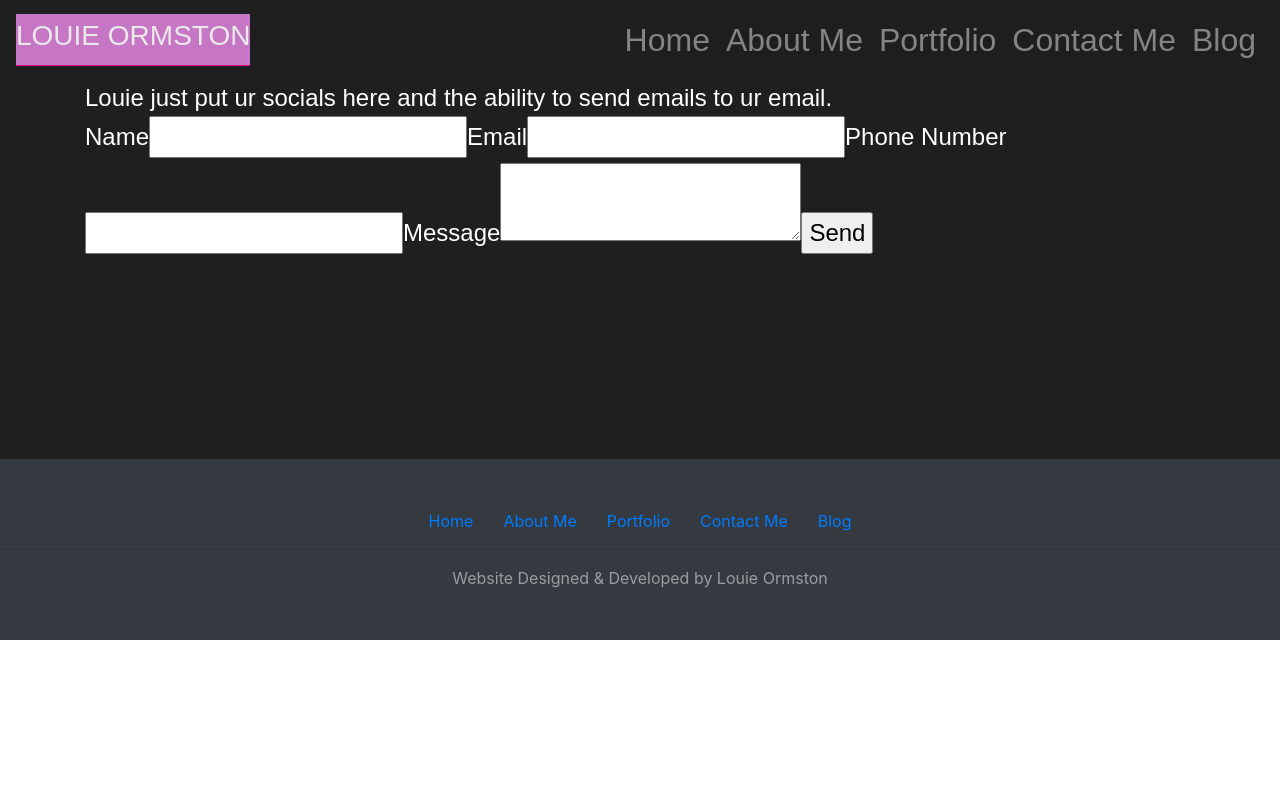
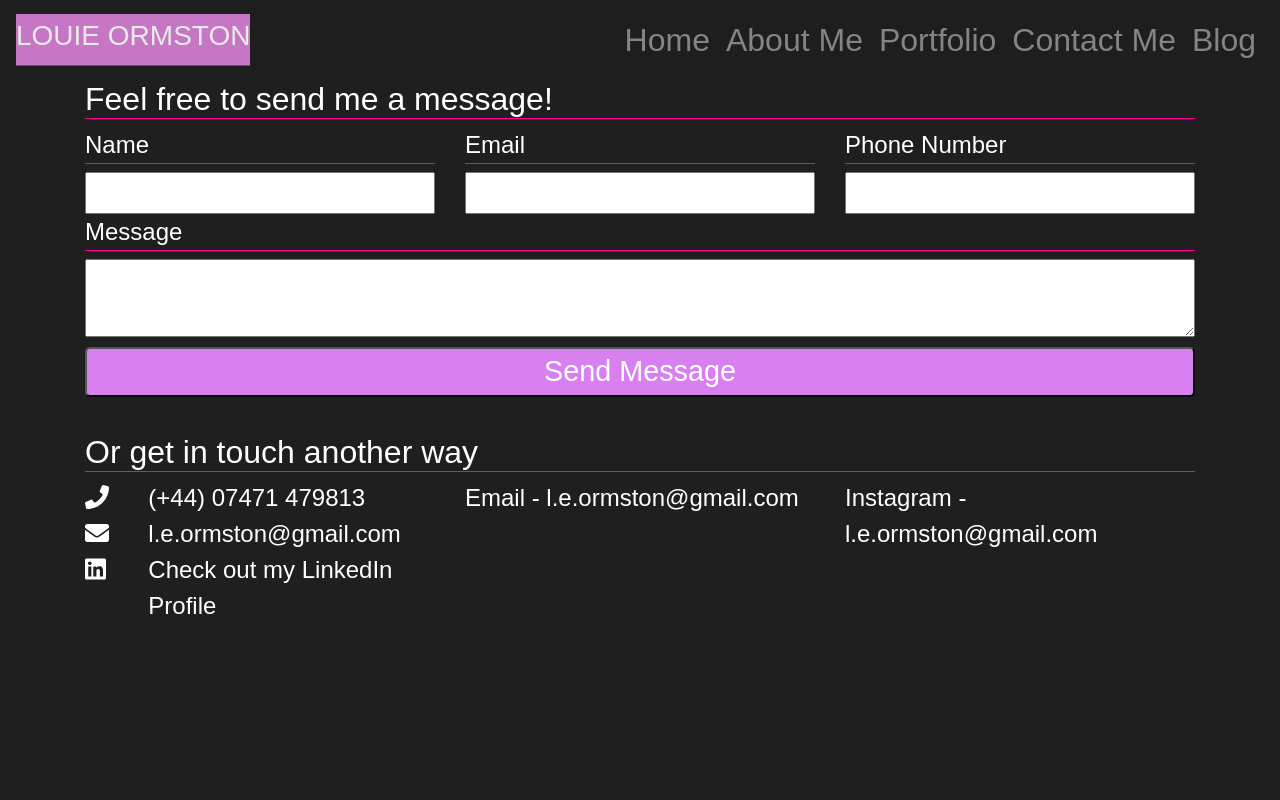
Before and after one commit to leormston/personal-site, a React (Create React App) app: page /Contact in a window 1280 px wide. Shown: the top 800 px of the page. Built offline with nearby package versions, Linux system fonts and the light colour scheme; a web font is replaced by a local one.

Commit message:
progress on contact page has been made

```diff
--- a/package.json
+++ b/package.json
@@ -3,6 +3,11 @@
   "version": "0.1.0",
   "private": true,
   "dependencies": {
+    "@fortawesome/fontawesome-svg-core": "^1.2.35",
+    "@fortawesome/free-brands-svg-icons": "^5.15.3",
+    "@fortawesome/free-regular-svg-icons": "^5.15.3",
+    "@fortawesome/free-solid-svg-icons": "^5.15.3",
+    "@fortawesome/react-fontawesome": "^0.1.14",
     "@testing-library/jest-dom": "^5.14.1",
     "@testing-library/react": "^11.2.7",
     "@testing-library/user-event": "^12.8.3",
--- a/src/App.css
+++ b/src/App.css
@@ -126,3 +126,38 @@ p {
 .qaboxes {
   margin-bottom: 30px;
 }
+
+.form-label {
+  border-bottom: solid 1px #fe019a;
+  width: 100%;
+}
+
+.form-input {
+  width: 100%;
+}
+
+.form-button {
+  width: 100%;
+  background-color: #d980f0;
+  color: white;
+  border-radius: 5px;
+  font-size: 1.8rem;
+}
+
+.form-button:hover {
+  border: solid 2px #fe019a;
+  transition-duration: 2.5s;
+  border-radius: 10px;
+}
+
+.border-pink {
+  border-bottom: solid 1px #fe019a;
+}
+
+.nostyle-link {
+  color: white;
+}
+
+.nostyle-link:hover {
+  color: #fe019a;
+}
--- a/src/emailkey.js
+++ b/src/emailkey.js
@@ -1,4 +1,4 @@
 export default {
-    USER_ID: 'user_3iEqxrUZkT3SQY2XiLcKj',
+    USER_ID: 'vv',
     TEMPLATE_ID: '5dce125eed0a851e6136f1aa3a61e776',
 }
--- a/src/pages/Socials.js
+++ b/src/pages/Socials.js
@@ -1,8 +1,11 @@
 import React from 'react';
-import {Container} from 'react-bootstrap';
+import {Row, Col, Container} from 'react-bootstrap';
 import emailjs from 'emailjs-com';
 import{ init } from 'emailjs-com';
-
+import { faPhone, faEnvelope } from "@fortawesome/free-solid-svg-icons";
+import { faLinkedin } from '@fortawesome/free-brands-svg-icons';
+import { FontAwesomeIcon } from "@fortawesome/react-fontawesome";
+<script src="https://kit.fontawesome.com/2334c2b59b.js" crossorigin="anonymous"></script>
 
 function sendEmail(e) {
     e.preventDefault();
@@ -20,18 +23,82 @@ const Socials = () => (
 
     <div className="body medium-text">
         <Container>
-            <p>Louie just put ur socials here and the ability to send emails to ur email.</p>
+            <h2 className="border-pink">Feel free to send me a message!</h2>
             <form className="contact-form" onSubmit={sendEmail}>
-            <label>Name</label>
-            <input type="text" name="name" />
-            <label>Email</label>
-            <input type="text" name="email" />
-            <label>Phone Number</label>
-            <input type="tel" name="phone" />
-            <label>Message</label>
-            <textarea name="message" />
-            <input type="submit" value="Send" />
+           <Row>
+
+                <Col md={4} sm={12}>
+                    <label className="form-label">Name</label>
+                    <br/>
+                    <input  className="form-input" type="text" name="name" />
+                </Col>
+                <Col md={4} sm={12}>
+                    <label className="form-label">Email</label>
+                    <br/>
+                    <input className="form-input" type="text" name="email" />
+                </Col>
+                <Col md={4} sm={12}>
+                    <label className="form-label">Phone Number</label>
+                    <br/>
+                    <input className="form-input" type="tel" name="phone" />
+                </Col>
+                <Col md={12}>
+                    <label className="form-label">Message</label>
+                    <br />
+                    <textarea className = "form-input" name="message" />
+                </Col>
+                <Col md={12}>
+                    <input className="form-button" type="submit" value="Send Message" />
+                </Col>
+
+
+            </Row>
             </form>
+            <br/>
+            <h2 className="border-pink">Or get in touch another way</h2>
+            <Row>
+                <Col>
+                    <Row>
+                        <Col xs={2}>
+                            <FontAwesomeIcon icon={faPhone} />
+                        </Col>
+                        <Col>
+                            <p>(+44) 07471 479813</p>
+                        </Col>
+
+                    </Row>
+                    <Row>
+                        <Col xs={2}>
+                            <FontAwesomeIcon icon={faEnvelope} />
+                        </Col>
+                        <Col>
+                            <p>l.e.ormston@gmail.com</p>
+                        </Col>
+
+                    </Row>
+                    <a className= "nostyle-link" href="https://www.linkedin.com/in/louie-ormston-48810a150/" >
+                    <Row>
+
+                        <Col xs={2}>
+                            <FontAwesomeIcon icon={faLinkedin} />
+                        </Col>
+                        <Col>
+                            <p>Check out my LinkedIn Profile</p>
+                        </Col>
+
+                    </Row>
+                    </a>
+                </Col>
+                <Col>
+                    <p>Email - l.e.ormston@gmail.com</p>
+                </Col>
+                <Col>
+                    <p> Instagram - l.e.ormston@gmail.com </p>
+                </Col>
+            </Row>
+
+
+
         </Container>
     </div>
 
```
Also changed, not shown: 1 other file (tests, documents, lock files or other folders).
